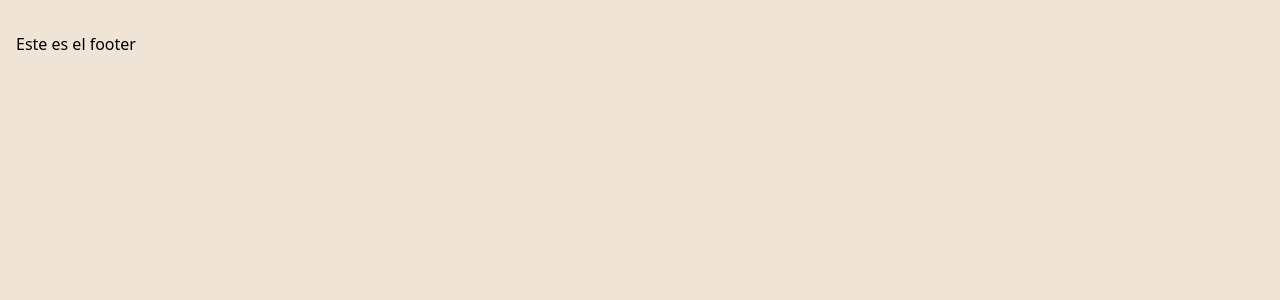
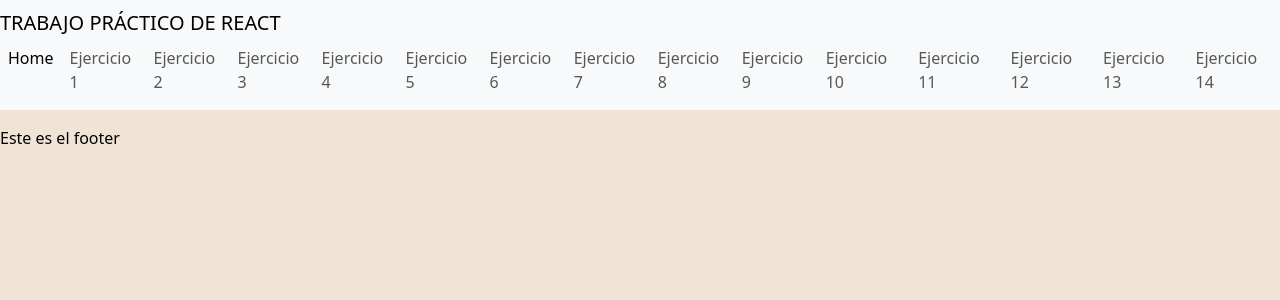
Before and after one commit to mjulietavignoli/TP-REACT, a React (Vite) app: page / in a window 1280 px wide. Shown: the top 300 px of the page. Built offline with nearby package versions, Linux system fonts and the light colour scheme.

Commit message:
Agrego header (toy emocionada, es hermoso)

```diff
--- a/src/App.css
+++ b/src/App.css
@@ -1,6 +1,5 @@
 body{
   background-color: rgb(240, 228, 215) !important;
   color:#000 !important;
-  padding:1rem !important;
   min-height: 100vh !important;
 }
--- /dev/null
+++ b/src/components/header/Header.jsx
@@ -0,0 +1,65 @@
+import { Link, NavLink } from 'react-router-dom';
+
+const Header = () => {
+  return (
+    <nav className="navbar navbar-expand-lg bg-body-tertiary">
+        <div className="">
+            <Link className="navbar-brand" href="/">TRABAJO PRÁCTICO DE REACT</Link>
+            <button className="navbar-toggler" type="button" data-bs-toggle="collapse" data-bs-target="#navbarNav" aria-controls="navbarNav" aria-expanded="false" aria-label="Toggle navigation">
+            <span className="navbar-toggler-icon"></span>
+            </button>
+            <div className="collapse navbar-collapse" id="navbarNav">
+                <ul className="navbar-nav">
+                    <li className="nav-item">
+                    <NavLink className={({isActive})=>{return isActive ? 'nav-link active' : 'nav-link';}} to="/">Home</NavLink>
+                    </li>
+                    <li className="nav-item">
+                    <NavLink className={({isActive})=>{return isActive ? 'nav-link active' : 'nav-link';}} to="/ejercicio1">Ejercicio 1</NavLink>
+                    </li>
+                    <li className="nav-item">
+                    <NavLink className={({isActive})=>{return isActive ? 'nav-link active' : 'nav-link';}} to="/ejercicio2">Ejercicio 2</NavLink>
+                    </li>
+                    <li className="nav-item">
+                    <NavLink className={({isActive})=>{return isActive ? 'nav-link active' : 'nav-link';}} to="/ejercicio3">Ejercicio 3</NavLink>
+                    </li>
+                    <li className="nav-item">
+                    <NavLink className={({isActive})=>{return isActive ? 'nav-link active' : 'nav-link';}} to="/ejercicio4">Ejercicio 4</NavLink>
+                    </li>
+                    <li className="nav-item">
+                    <NavLink className={({isActive})=>{return isActive ? 'nav-link active' : 'nav-link';}} to="/ejercicio5">Ejercicio 5</NavLink>
+                    </li>
+                    <li className="nav-item">
+                    <NavLink className={({isActive})=>{return isActive ? 'nav-link active' : 'nav-link';}} to="/ejercicio6">Ejercicio 6</NavLink>
+                    </li>
+                    <li className="nav-item">
+                    <NavLink className={({isActive})=>{return isActive ? 'nav-link active' : 'nav-link';}} to="/ejercicio7">Ejercicio 7</NavLink>
+                    </li>
+                    <li className="nav-item">
+                    <NavLink className={({isActive})=>{return isActive ? 'nav-link active' : 'nav-link';}} to="/ejercicio8">Ejercicio 8</NavLink>
+                    </li>
+                    <li className="nav-item">
+                    <NavLink className={({isActive})=>{return isActive ? 'nav-link active' : 'nav-link';}} to="/ejercicio9">Ejercicio 9</NavLink>
+                    </li>
+                    <li className="nav-item">
+                    <NavLink className={({isActive})=>{return isActive ? 'nav-link active' : 'nav-link';}} to="/ejercicio10">Ejercicio 10</NavLink>
+                    </li>
+                    <li className="nav-item">
+                    <NavLink className={({isActive})=>{return isActive ? 'nav-link active' : 'nav-link';}} to="/ejercicio11">Ejercicio 11</NavLink>
+                    </li>
+                    <li className="nav-item">
+                    <NavLink className={({isActive})=>{return isActive ? 'nav-link active' : 'nav-link';}} to="/ejercicio12">Ejercicio 12</NavLink>
+                    </li>
+                    <li className="nav-item">
+                    <NavLink className={({isActive})=>{return isActive ? 'nav-link active' : 'nav-link';}} to="/ejercicio13">Ejercicio 13</NavLink>
+                    </li>
+                    <li className="nav-item">
+                    <NavLink className={({isActive})=>{return isActive ? 'nav-link active' : 'nav-link';}} to="/ejercicio14">Ejercicio 14</NavLink>
+                    </li>
+                </ul>
+            </div>
+        </div>
+    </nav>
+  )
+}
+
+export default Header
--- a/src/views/RootView.jsx
+++ b/src/views/RootView.jsx
@@ -1,9 +1,10 @@
 import { Outlet } from 'react-router-dom';
+import Header from '../components/header/Header';
 
 const RootView = () => {
   return (
     <>
-      <header></header>
+      <Header />
       <main className='container my-3'>
         <Outlet />
       </main>
```
